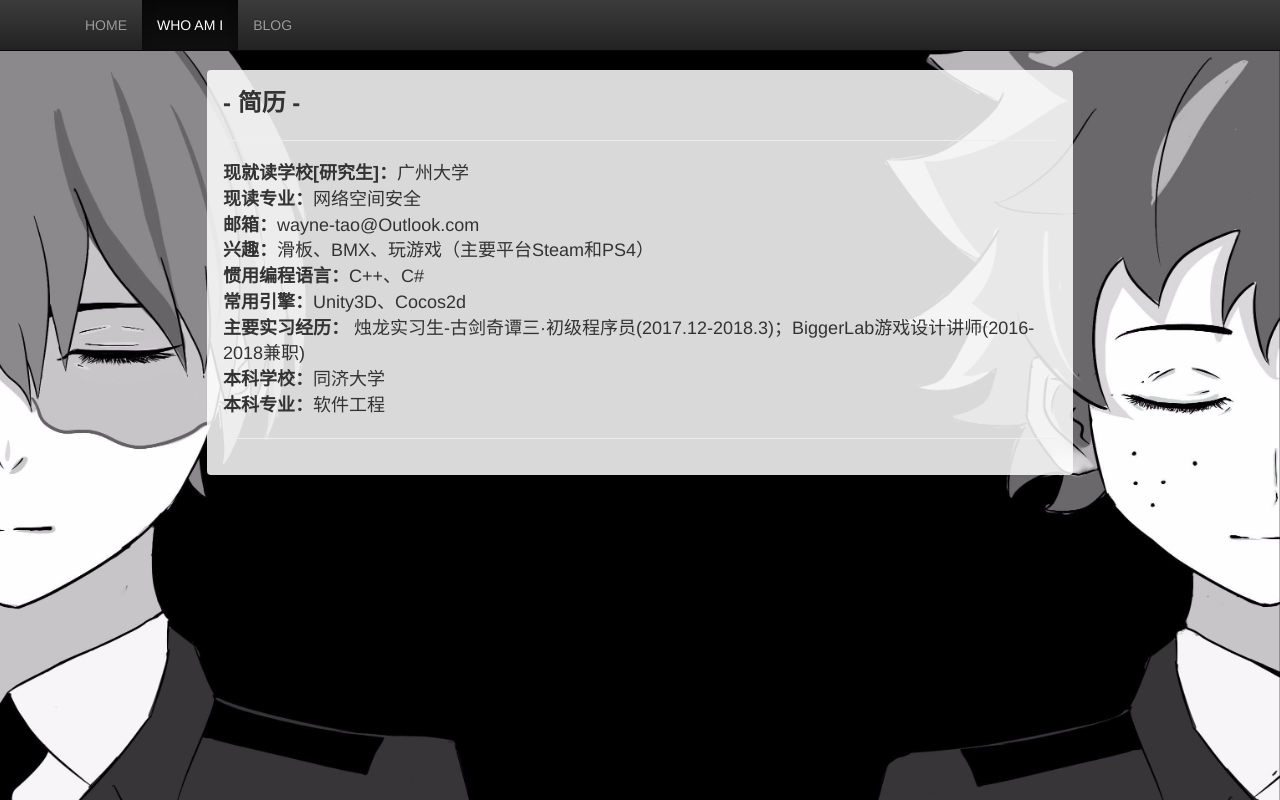
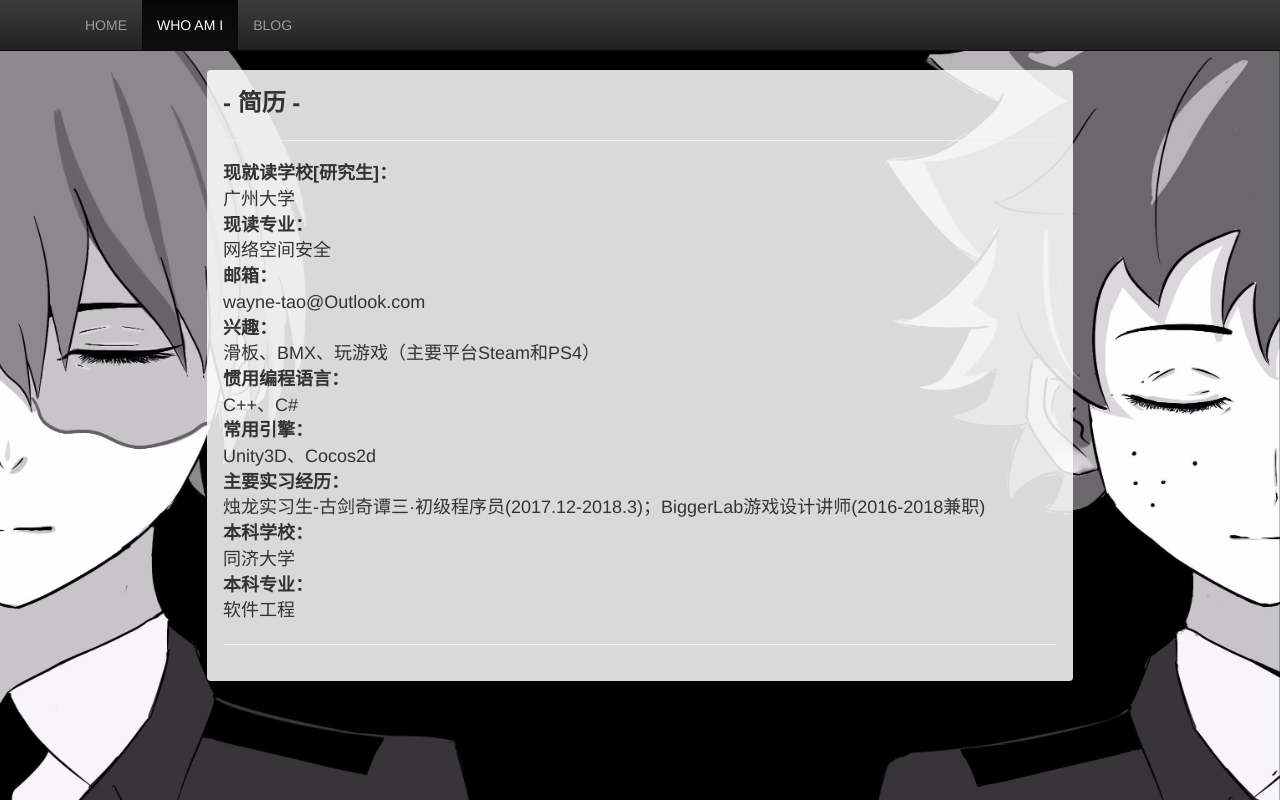
Before and after one commit to WayneDevMaze/WayneDevMaze.github.io, a plain HTML site: page web/profile/profile.html in a window 1280 px wide. Drawn offline with Linux system fonts and the light colour scheme.

Commit message:
更新目标和readme

```diff
--- a/web/profile/profile.html
+++ b/web/profile/profile.html
@@ -72,43 +72,18 @@
 
             <strong style="font-size: 24px">- 简历 -</strong><hr>
             <div style="font-size: 18px">
-                <strong>现就读学校[研究生]：</strong>广州大学<br>
-                <strong>现读专业：</strong>网络空间安全<br>
-                <strong>邮箱：</strong>wayne-tao@Outlook.com<br>
-                <strong>兴趣：</strong>滑板、BMX、玩游戏（主要平台Steam和PS4）<br>
-                <strong>惯用编程语言：</strong>C++、C#<br>
-                <strong>常用引擎：</strong>Unity3D、Cocos2d<br>
-                <strong>主要实习经历：</strong>
+                <strong>现就读学校[研究生]：</strong><br>广州大学<br>
+                <strong>现读专业：</strong><br>网络空间安全<br>
+                <strong>邮箱：</strong><br>wayne-tao@Outlook.com<br>
+                <strong>兴趣：</strong><br>滑板、BMX、玩游戏（主要平台Steam和PS4）<br>
+                <strong>惯用编程语言：</strong><br>C++、C#<br>
+                <strong>常用引擎：</strong><br>Unity3D、Cocos2d<br>
+                <strong>主要实习经历：</strong><br>
                 烛龙实习生-古剑奇谭三·初级程序员(2017.12-2018.3)；BiggerLab游戏设计讲师(2016-2018兼职)<br>
-                <strong>本科学校：</strong>同济大学<br>
-                <strong>本科专业：</strong>软件工程<br>
+                <strong>本科学校：</strong><br>同济大学<br>
+                <strong>本科专业：</strong><br>软件工程<br>
             </div>
             <hr>
-            <!--
-            <h4><strong>BMX</strong></h4>
-            <h5>
-                BMX是我从高一开始玩的，我本来以为到了上海大都市会有很多人一起玩，可是来了之后郁闷的很，在学校里根本没人玩，
-                真正接触这类极限运动的人少之又少，校园之外根本有没有场地，就算有场地，也是很远的地方，到现在技术还停留在大一刚入学那会，bunny hop还是没进步。<br>
-                后来接触了滑板，发现滑板是真滴好玩！
-            </h5>
-            <hr>
-            <h4><strong>GAME</strong></h4>
-            <h5>
-                我真正开始玩游戏，是大一下学期，那时候入了《Besiege》的坑，之后入了正，进入了Steam的巨坑，从此便爱上了玩游戏。<br>
-                如果要我说我喜欢的几款游戏，我首推《Payday2》，然后是《无主之地2》和古墓丽影全新系列，还有新《DOOM》。<br>
-                <strong>Payday2：</strong>关于这款游戏我是又爱又恨，曾经为了第一世界银行那张图的最高难度潜入，我跟朋友鏖战数小时并乐此不疲；为了单潜美术馆最高难度，通宵捉摸躲警察的技巧；......
-                见证了这个DLC狂魔不断地更新DLC地图武器人物，魔性的更新机制导致每次更新都是对硬盘的强奸，一次次告诉自己：Be easy man，每次更新后都会掉箱子的。可是现在开发商DLC更新完了，出年度版我能理解，你出个所有DLC都强制购买是什么鬼，
-                新人的不断涌入，各种萌新靠作弊器充当大佬，我有点对这游戏失望了。现在游戏也就是跟朋友联机玩了，已经再也没有路人局完美默契的可能了。<br>
-                <strong>Borderlands2：</strong>这是带我开始全面认识游戏的作品，画风放到现在依旧不过时。<br>
-                <strong>Tomb Raider：</strong>为什么我要说是推荐全新系列呢，因为1-8我没玩过啊，毕竟错过了劳拉风靡全球的时期，但是从9开始的全新世代，确是把我圈粉圈的牢牢地。虽然被老玩家吐槽解密难度太低，但是对于我这种从全新系列才开始接触的玩家来说，可与打9分甚至更高。<br>
-                <strong>DOOM：</strong>虽然新作团队没了卡马克，但是你大爷永远是你大爷，霰弹才是FPS的本来的面目。<br>
-                <strong>The Last of Us：</strong>后来用发行《JU》挣到的钱买了PS4，玩完《美国末日》之后不禁惊呼，这就是迄今为止最伟大的角色扮演剧情游戏。
-            </h5>
-            <hr>
-            <p>
-                当然我也会给我身边的人推荐玩各种不同的小而精的游戏，除了《Besiege》，像《时空幻境》、《Outland》、《三位一体》之类的。
-            </p>
-            -->
         </div>
     </div>
     <script src="../../js/jquery.min.js"></script>
```
Also changed, not shown: index.html (+2 -7 lines), 2 other files.
